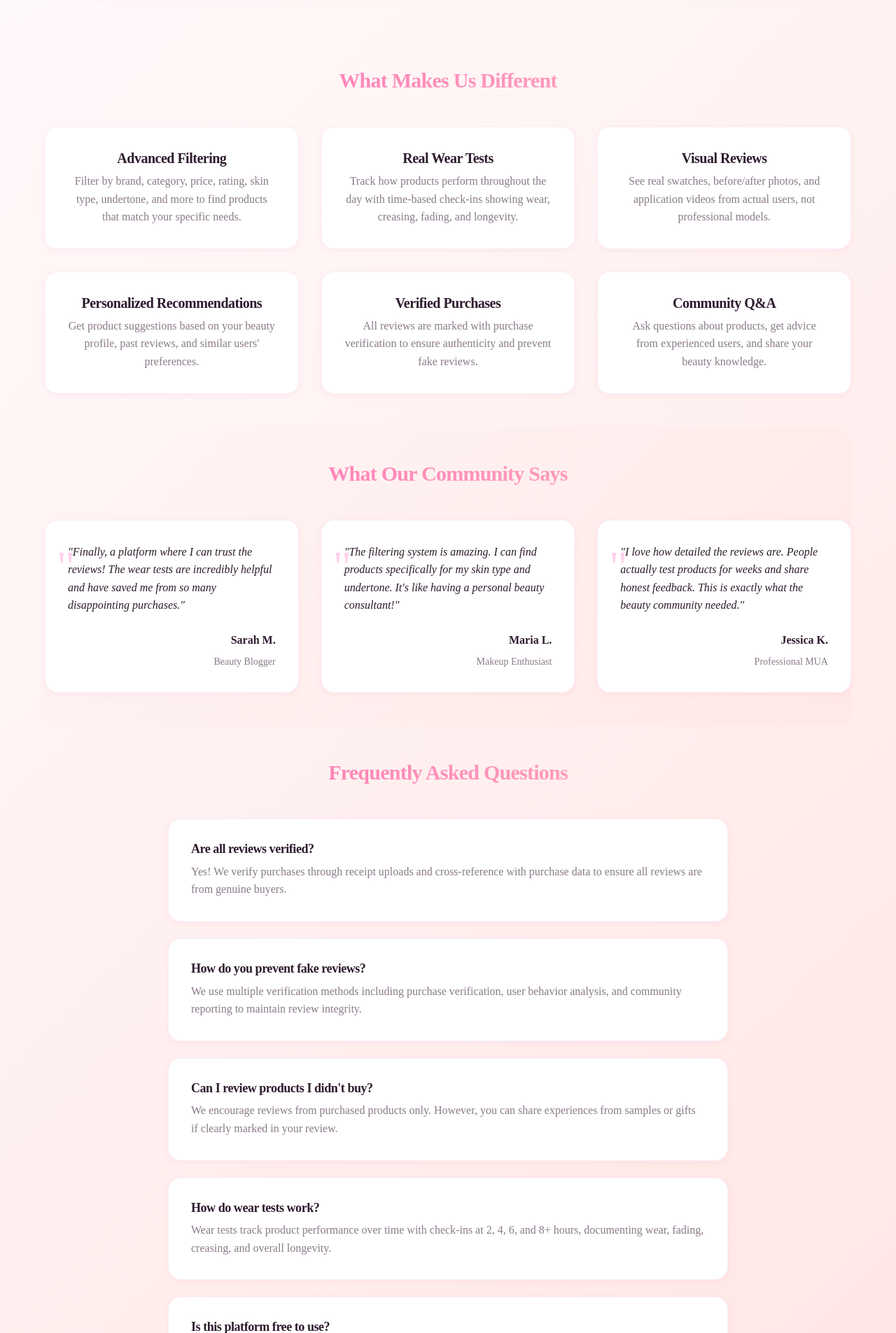
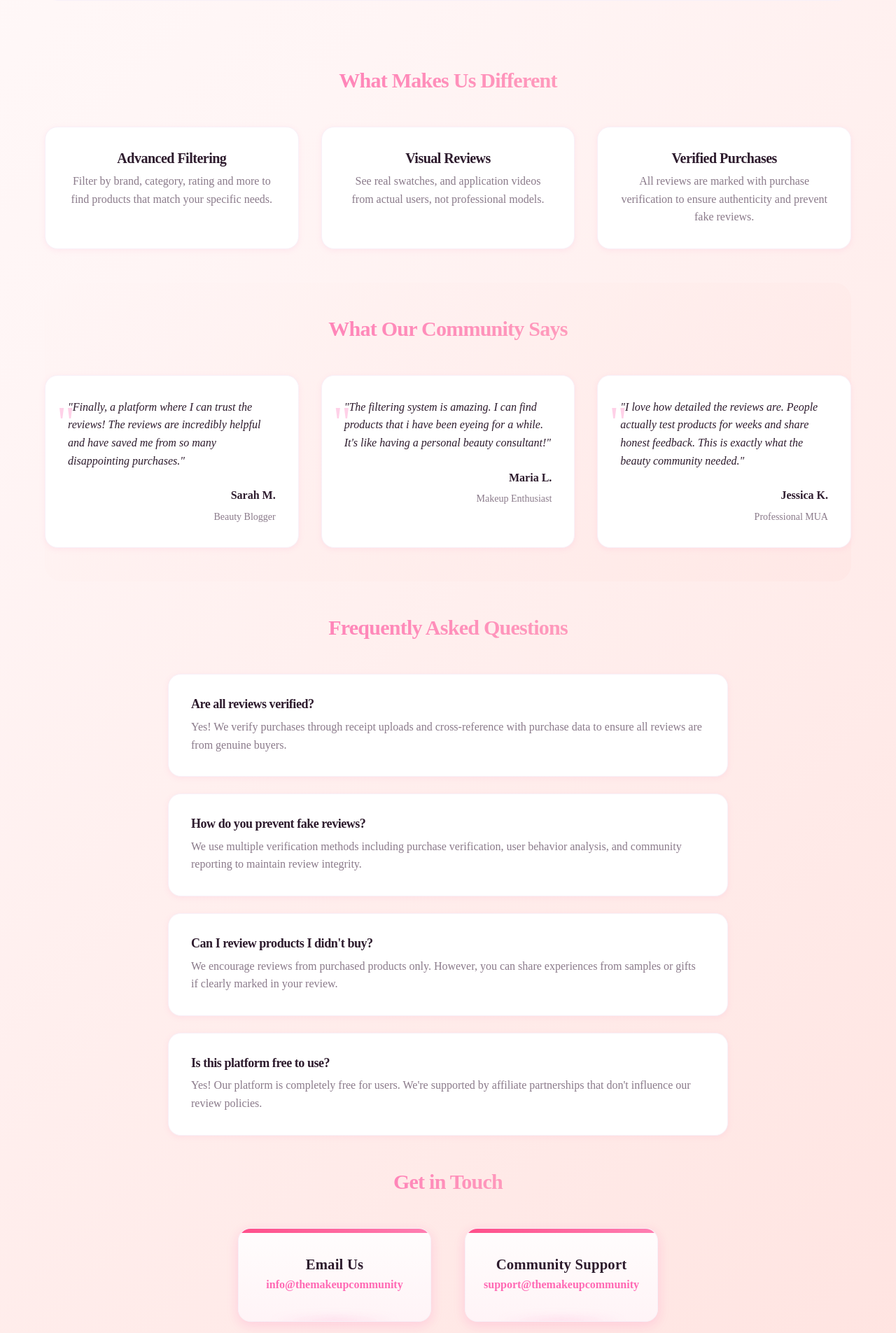
Before and after one commit to fatimaAlku/The-Makeup-Community, a Django app: page /about/ in a window 1280 px wide. Shown: the part 1993-3898 px from the top of the page at 70% size. Run offline with Django 5.2, Linux system fonts and the light colour scheme; data that the repository does not hold is empty.

Commit message:
About page css

```diff
--- a/my-community-project/makeuptutorial/polls/models.py
+++ b/my-community-project/makeuptutorial/polls/models.py
@@ -110,6 +110,7 @@ class ReviewHelpfulness(models.Model):
     def __str__(self):
         return f"{'Helpful' if self.is_helpful else 'Not helpful'} vote by {self.user.username}"
 
+# (ReviewLike removed per request)
 class WearTest(models.Model):
     review = models.OneToOneField(Review, on_delete=models.CASCADE, related_name="wear_test")
     start_time = models.DateTimeField(auto_now_add=True)
--- a/my-community-project/makeuptutorial/polls/static/css/app.css
+++ b/my-community-project/makeuptutorial/polls/static/css/app.css
@@ -1284,7 +1284,7 @@ p {
 .contact-methods {
   display: flex;
   justify-content: center;
-  gap: var(--space-xl);
+  gap: var(--space-2xl);
   margin-bottom: var(--space-2xl);
   margin-top: var(--space-2xl);
 }
@@ -1294,19 +1294,23 @@ p {
   flex-direction: column;
   align-items: center;
   text-align: center;
-  padding: var(--space-lg);
-  background: var(--paper-glass);
+  padding: calc(var(--space-lg) * 1.65);
+  background: linear-gradient(180deg, rgba(255,255,255,0.9) 0%, rgba(255,245,248,0.9) 100%);
   border: 1px solid var(--line-light);
   border-radius: var(--radius-lg);
   backdrop-filter: blur(10px);
-  transition: all var(--transition-normal);
-  max-width: 400px;
-  width: 100%;
+  transition: transform var(--transition-normal), box-shadow var(--transition-normal), border-color var(--transition-normal);
+  max-width: 560px;
+  width: 560px;
+  position: relative;
+  overflow: hidden;
+  box-shadow: 0 6px 20px rgba(255, 105, 180, 0.08), var(--shadow-md);
 }
 
 .contact-method:hover {
-  transform: translateY(-2px);
-  box-shadow: var(--shadow-md);
+  transform: translateY(-4px);
+  border-color: rgba(255, 105, 180, 0.35);
+  box-shadow: 0 12px 28px rgba(255, 105, 180, 0.14), var(--shadow-lg);
 }
 
 .contact-icon {
@@ -1315,9 +1319,10 @@ p {
 }
 
 .contact-method h3 {
-  font-size: var(--text-lg);
+  font-size: calc(var(--text-lg) * 1.15);
   margin: 0 0 var(--space-xs);
   color: var(--ink);
+  letter-spacing: 0.2px;
 }
 
 .contact-method p {
@@ -1330,10 +1335,47 @@ p {
   color: var(--accent);
   text-decoration: none;
   font-weight: 600;
+  transition: color var(--transition-normal), text-decoration-color var(--transition-normal);
+}
+
+.contact-method::before {
+  content: "";
+  position: absolute;
+  top: 0;
+  left: 0;
+  right: 0;
+  height: 6px;
+  background: linear-gradient(90deg, #ff4f8a, #ff7fb2);
+  border-top-left-radius: var(--radius-lg);
+  border-top-right-radius: var(--radius-lg);
+  z-index: 1;
 }
 
 .contact-method a:hover {
   text-decoration: underline;
+  text-decoration-color: rgba(255, 105, 180, 0.6);
+}
+
+.contact-method::after {
+  content: "";
+  position: absolute;
+  left: 10%;
+  right: 10%;
+  bottom: -12px;
+  height: 24px;
+  background: radial-gradient(ellipse at center, rgba(255, 105, 180, 0.18), rgba(255, 105, 180, 0) 60%);
+  filter: blur(6px);
+}
+
+@media (max-width: 1100px) {
+  .contact-methods {
+    flex-wrap: wrap;
+    gap: var(--space-xl);
+  }
+  .contact-method {
+    width: 100%;
+    max-width: 720px;
+  }
 }
 
 /* Trends Page Styling */
@@ -3773,6 +3815,10 @@ p {
   border-color: var(--line);
   transform: translateY(-1px);
 }
+
+/* Like button states */
+.review-actions .btn-link.like-btn { color: var(--ink-secondary); }
+.review-actions .btn-link.like-btn.liked { color: #ff4f8a; }
 
 /* Profile page responsive design */
 @media (max-width: 768px) {
--- a/my-community-project/makeuptutorial/polls/templates/polls/about.html
+++ b/my-community-project/makeuptutorial/polls/templates/polls/about.html
@@ -8,7 +8,7 @@
     <h1>About The Makeup Community</h1>
     <p class="hero-description">
       We're the ultimate platform for honest makeup product reviews. Our community of beauty enthusiasts
-      shares real experiences, detailed wear tests, and honest opinions to help you find products that
+      shares real experiences, detailed tests, and honest opinions to help you find products that
       actually work for <em>you</em>. No sponsored content, no fake reviews—just authentic experiences
       from real people who love makeup.
     </p>
@@ -72,7 +72,7 @@
     <div class="value-card">
 
       <h3>Inclusivity</h3>
-      <p>We celebrate all skin tones, types, ages, and beauty preferences. Everyone deserves to find products that work for them.</p>
+      <p>We celebrate all skin tones, types and beauty preferences. Everyone deserves to find products that work for them.</p>
     </div>
     <div class="value-card">
 
@@ -90,28 +90,28 @@
       <div class="step-number">1</div>
       <div class="step-content">
         <h3>Join Our Community</h3>
-        <p>Create your profile and set your beauty preferences (skin type, tone, undertone, age range) to get personalized recommendations.</p>
+        <p>Create your profile and start sharing your experiences with products.</p>
       </div>
     </div>
     <div class="step">
       <div class="step-number">2</div>
       <div class="step-content">
         <h3>Discover Products</h3>
-        <p>Browse our extensive database of makeup products with real user reviews, ratings, and detailed wear test results.</p>
+        <p>Browse our extensive database of makeup products with real user reviews, ratings, and detailed test results.</p>
       </div>
     </div>
     <div class="step">
       <div class="step-number">3</div>
       <div class="step-content">
         <h3>Write Honest Reviews</h3>
-        <p>Share your experience with detailed reviews, photos, wear test results, and honest pros and cons to help others.</p>
+        <p>Share your experience with detailed reviews, photos and honest pros and cons to help others.</p>
       </div>
     </div>
     <div class="step">
       <div class="step-number">4</div>
       <div class="step-content">
-        <h3>Help Others Decide</h3>
-        <p>Vote on helpful reviews, ask questions, and help fellow beauty enthusiasts make informed purchasing decisions.</p>
+          <h3>Help Others Decide</h3>
+          <p>Increase your influence by helping others make informed purchasing decisions.</p>
       </div>
     </div>
   </div>
@@ -124,32 +124,19 @@
     <div class="feature-card">
 
       <h3>Advanced Filtering</h3>
-      <p>Filter by brand, category, price, rating, skin type, undertone, and more to find products that match your specific needs.</p>
+      <p>Filter by brand, category, rating and more to find products that match your specific needs.</p>
     </div>
-    <div class="feature-card">
 
-      <h3>Real Wear Tests</h3>
-      <p>Track how products perform throughout the day with time-based check-ins showing wear, creasing, fading, and longevity.</p>
-    </div>
     <div class="feature-card">
 
       <h3>Visual Reviews</h3>
-      <p>See real swatches, before/after photos, and application videos from actual users, not professional models.</p>
+      <p>See real swatches, and application videos from actual users, not professional models.</p>
     </div>
-    <div class="feature-card">
 
-      <h3>Personalized Recommendations</h3>
-      <p>Get product suggestions based on your beauty profile, past reviews, and similar users' preferences.</p>
-    </div>
     <div class="feature-card">
 
       <h3>Verified Purchases</h3>
       <p>All reviews are marked with purchase verification to ensure authenticity and prevent fake reviews.</p>
-    </div>
-    <div class="feature-card">
-
-      <h3>Community Q&A</h3>
-      <p>Ask questions about products, get advice from experienced users, and share your beauty knowledge.</p>
     </div>
   </div>
 </section>
@@ -160,7 +147,7 @@
   <div class="testimonials-grid">
     <div class="testimonial-card">
       <div class="testimonial-content">
-        <p>"Finally, a platform where I can trust the reviews! The wear tests are incredibly helpful and have saved me from so many disappointing purchases."</p>
+        <p>"Finally, a platform where I can trust the reviews! The reviews are incredibly helpful and have saved me from so many disappointing purchases."</p>
       </div>
       <div class="testimonial-author">
         <strong>Sarah M.</strong>
@@ -169,7 +156,7 @@
     </div>
     <div class="testimonial-card">
       <div class="testimonial-content">
-        <p>"The filtering system is amazing. I can find products specifically for my skin type and undertone. It's like having a personal beauty consultant!"</p>
+        <p>"The filtering system is amazing. I can find products that i have been eyeing for a while. It's like having a personal beauty consultant!"</p>
       </div>
       <div class="testimonial-author">
         <strong>Maria L.</strong>
@@ -205,16 +192,8 @@
       <p>We encourage reviews from purchased products only. However, you can share experiences from samples or gifts if clearly marked in your review.</p>
     </div>
     <div class="faq-item">
-      <h3>How do wear tests work?</h3>
-      <p>Wear tests track product performance over time with check-ins at 2, 4, 6, and 8+ hours, documenting wear, fading, creasing, and overall longevity.</p>
-    </div>
-    <div class="faq-item">
       <h3>Is this platform free to use?</h3>
       <p>Yes! Our platform is completely free for users. We're supported by affiliate partnerships that don't influence our review policies.</p>
-    </div>
-    <div class="faq-item">
-      <h3>How can I get my products reviewed?</h3>
-      <p>We don't accept paid reviews or sponsored content. Products get reviewed when our community members purchase and test them organically.</p>
     </div>
   </div>
 </section>
@@ -231,6 +210,12 @@
           <p><a href="mailto:info@themakeupcommunity">info@themakeupcommunity</a></p>
         </div>
       </div>
+      <div class="contact-method">
+        <div>
+          <h3>Community Support</h3>
+          <p><a href="mailto:support@themakeupcommunity">support@themakeupcommunity</a></p>
+        </div>
+      </div>
     </div>
   </div>
 </section>
--- a/my-community-project/makeuptutorial/polls/views.py
+++ b/my-community-project/makeuptutorial/polls/views.py
@@ -318,6 +318,7 @@ class ReviewHelpfulnessView(LoginRequiredMixin, generic.View):
 
         return redirect('product-detail', pk=review.product.pk)
 
+
 # Wear Test Controls
 
 # Enhanced Product Detail with Review Statistics
```
Also changed, not shown: my-community-project/makeuptutorial/polls/migrations/0005_reviewlike.py (added).
